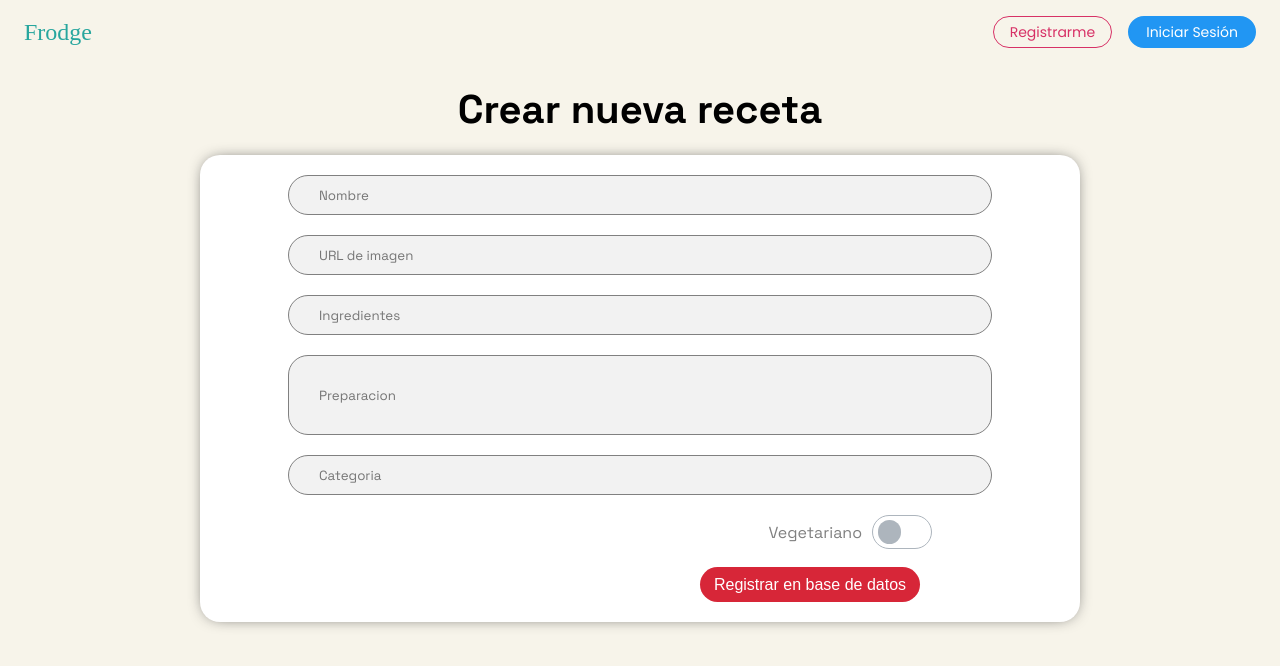
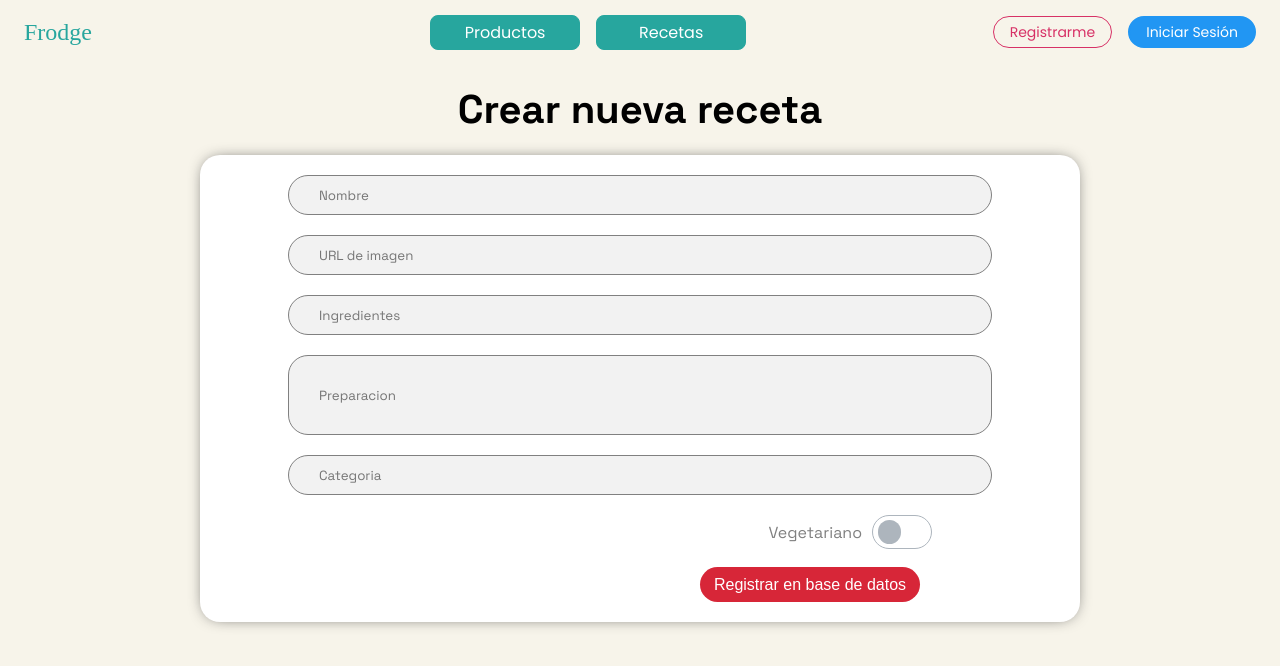
Before and after one commit to mavrk1604/frontend-frodge, an Angular app: page /create-recipe in a window 1280 px wide. Shown: the top 666 px of the page. Built offline with nearby package versions, Linux system fonts and the light colour scheme; a web font is replaced by a local one.

Commit message:
servicio get allrecipes y cards de recetas creadas dinamicamente

```diff
--- a/src/app/components/navbar/navbar.component.css
+++ b/src/app/components/navbar/navbar.component.css
@@ -68,3 +68,24 @@
     background-color: var(--blue-dark);
     border: 2px solid var(--blue-dark);
 }
+
+.section-buttons {
+    justify-content: end;
+    margin-right: 13%;
+}
+
+.section-buttons button {
+    font-family: "Poppins", sans-serif;
+    padding: 4px 8px;
+    width: 150px;
+    border-radius: 8px;
+}
+
+.products-button,
+.recipes-button {
+    border: 1px solid var(--green-light);
+    background-color: var(--green-light);
+    color: white;
+    cursor: pointer;
+    font-size: 16px;
+}
--- a/src/app/components/navbar/navbar.component.html
+++ b/src/app/components/navbar/navbar.component.html
@@ -3,7 +3,10 @@
         <div>
             <a class="logo" href="">Frodge</a>
         </div>
-        <div></div>
+        <div class="section-buttons">
+            <button class="products-button">Productos</button>
+            <button class="recipes-button">Recetas</button>
+        </div>
         <div class="nav-buttons">
             <a class="nav-register-button" href="">Registrarme</a>
             <a class="nav-login-button" href="">Iniciar Sesión</a>
--- a/src/app/components/recipes/recipes.component.html
+++ b/src/app/components/recipes/recipes.component.html
@@ -1,4 +1,4 @@
-<div class="recipes-container">
+<div class="recipes-container" >
   <app-navbar></app-navbar>
   <div class="recipes-main">
     <div class="searchbar">
@@ -15,15 +15,17 @@
       </div>
     </div>
     <div class="recipes-grid">
+      @for (recipe of allRecipes; track $index) {
       <div class="recipe-card">
         <div class="recipe-card_img">
-          <img src="https://cdn.colombia.com/gastronomia/2011/08/02/bandeja-paisa-1616.webp" alt="">
+          <img [src]="recipe.imageurl" alt="">
         </div>
         <div class="recipe-card_info">
-          <h3>Bandeja Paisa</h3>
+          <h3>{{recipe.name}}</h3>
           <button class="view-button">Ver Receta</button>
         </div>
       </div>
+      }
     </div>
   </div>
 </div>
--- a/src/app/components/recipes/recipes.component.ts
+++ b/src/app/components/recipes/recipes.component.ts
@@ -1,7 +1,8 @@
-import { Component } from '@angular/core';
+import { Component, inject, OnInit } from '@angular/core';
 import { FormsModule } from '@angular/forms';
 import { RouterLink } from '@angular/router';
 import { NavbarComponent } from '../navbar/navbar.component';
+import { RecipeService } from '../../services/recipe.service';
 
 @Component({
   selector: 'app-recipes',
@@ -10,6 +11,19 @@ import { NavbarComponent } from '../navbar/navbar.component';
   templateUrl: './recipes.component.html',
   styleUrl: './recipes.component.css'
 })
-export class RecipesComponent {
+export class RecipesComponent implements OnInit {
+  private recipeService = inject(RecipeService)
 
+  allRecipes!: any[]
+
+  ngOnInit(): void {
+    this.recipeService.getAllRecipes().subscribe(
+      response => {
+        this.allRecipes = response.recipes
+      },
+      error => {
+        console.log(error)
+      }
+    )
+  }
 }
--- a/src/app/services/recipe.service.ts
+++ b/src/app/services/recipe.service.ts
@@ -7,7 +7,7 @@ import { Observable } from 'rxjs';
 })
 export class RecipeService {
 
-private apiUrl: string = "http://localhost8080";
+private apiUrl: string = "http://localhost:8080/api/";
 
   constructor(private http: HttpClient) { }
 
@@ -24,4 +24,8 @@ private apiUrl: string = "http://localhost8080";
     return this.http.post<any>(`${this.apiUrl}/create-recipe`, recipe);
   }
 
+  getAllRecipes() {
+    return this.http.get<any>(`${this.apiUrl}/get-all-recipes`)
+  }
+
 }
```
